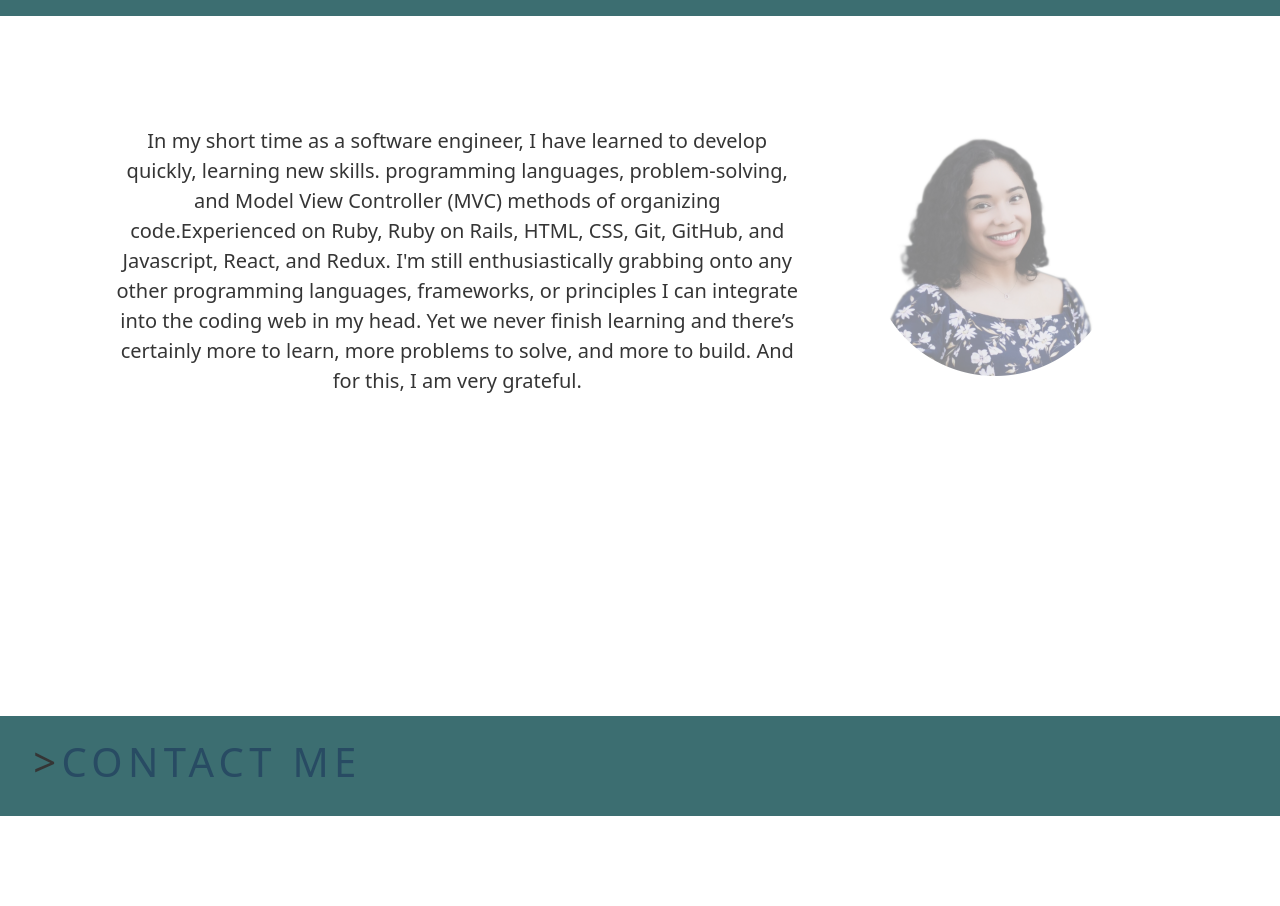
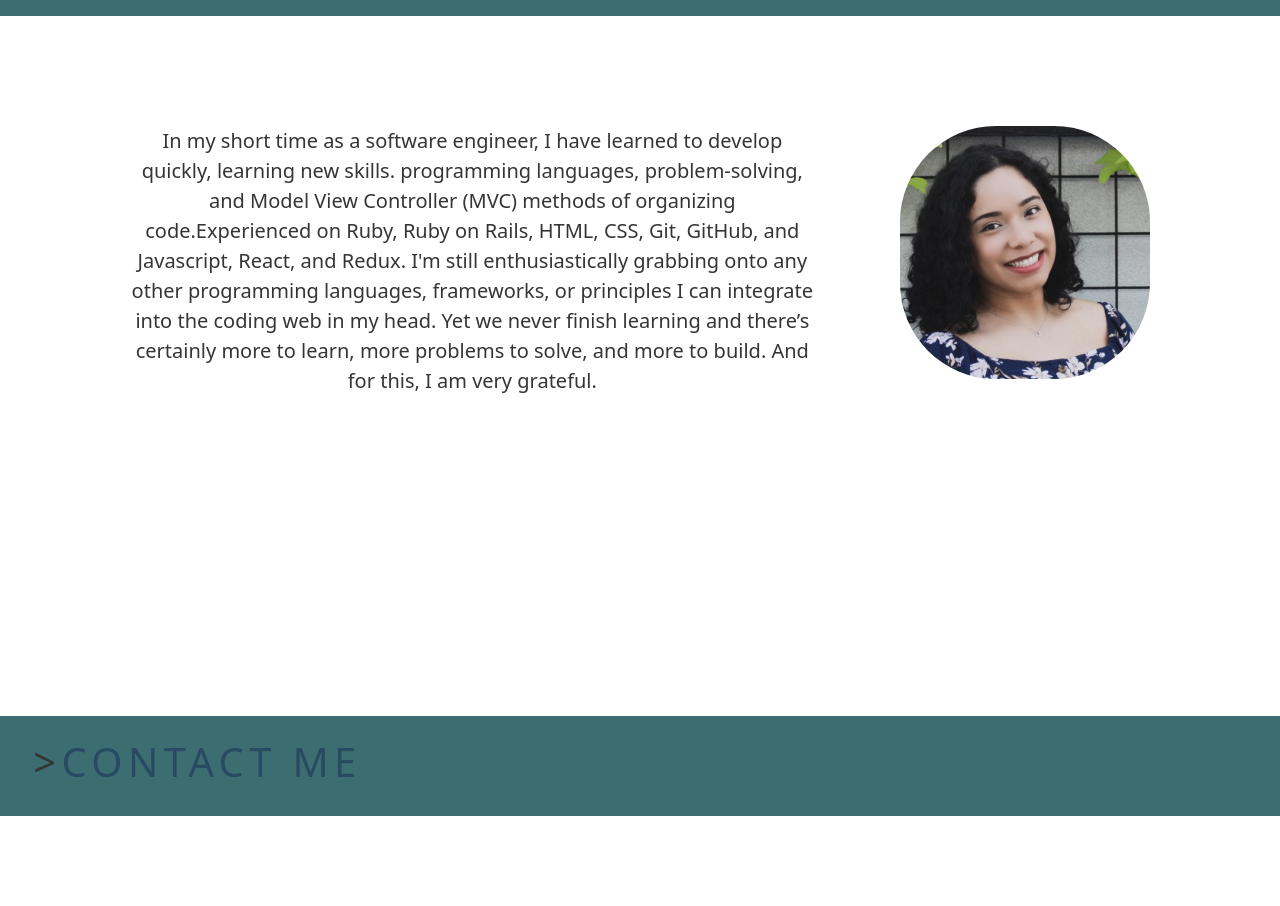
Before and after one commit to LupitaLee/portfolio, a React (Create React App) app: page /#about in a window 1280 px wide. Shown: the part 1060-1966 px from the top of the page. Built offline with nearby package versions, Linux system fonts and the light colour scheme.

Commit message:
image on about me style

```diff
--- a/src/components/About/About.css
+++ b/src/components/About/About.css
@@ -48,32 +48,15 @@
     height: auto;
     border-radius: 2px;
     position: relative;
+    border-radius: 6em;
+
+    animation: fadeIn ease 5s;
+    -webkit-animation: fadeIn ease 5s;
+    -moz-animation: fadeIn ease 5s;
+    -o-animation: fadeIn ease 5s;
+    -ms-animation: fadeIn ease 5s;
+
+    opacity: 1;
+    transition: opacity 500ms ease-in
+
 }
-
-/* #photo-div {
-    display: inline-block;
-    position: relative;
-    border-radius: 2px;
-} */
-/* #photo-div::before {
-    content: '';
-    display: block;
-    z-index: -1;
-    position: absolute;
-    bottom: 10%;
-    left: 15%;
-    border: 4px solid #B07156;
-    border-radius: 2px;
-    height: 250px;
-    width: 100%;
-} */
-
-/* #photo-div:hover::before {
-    transform: translate(5px, 5px);
-    transition: all 0.3s linear;
-} */
-
-/* #location{
-    color: #978ea0;
-    font-size: 20px;
-} */
--- a/src/components/About/About.jsx
+++ b/src/components/About/About.jsx
@@ -17,11 +17,9 @@ const About = () => {
                 </div>
 
                 <div id='photo-div' className='prof-pic'>
-                    <img id='prof-pic' src="/profile-pic.png" alt='Lupita Rivera Profile Pic '></img>
+                    <img id='prof-pic' src="/p-pic.jpg" alt='Lupita Rivera Profile Pic '></img>
                 </div>
-                <div className='pic-border'>
 
-                </div>
 
             </div>
 
```
